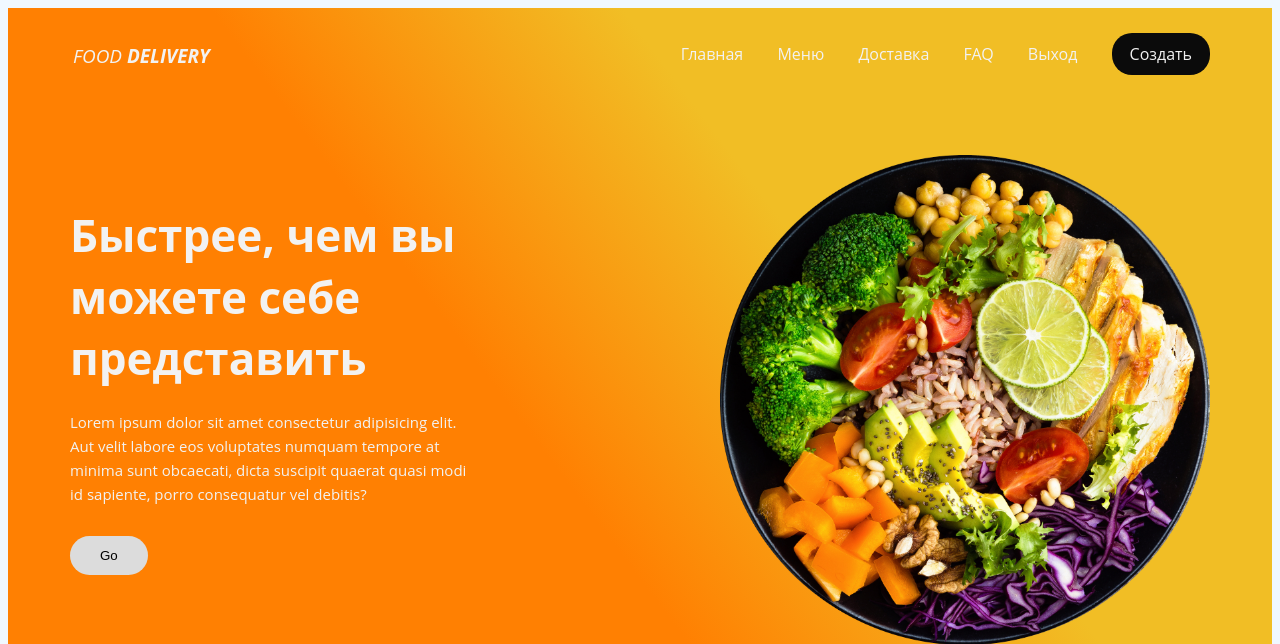
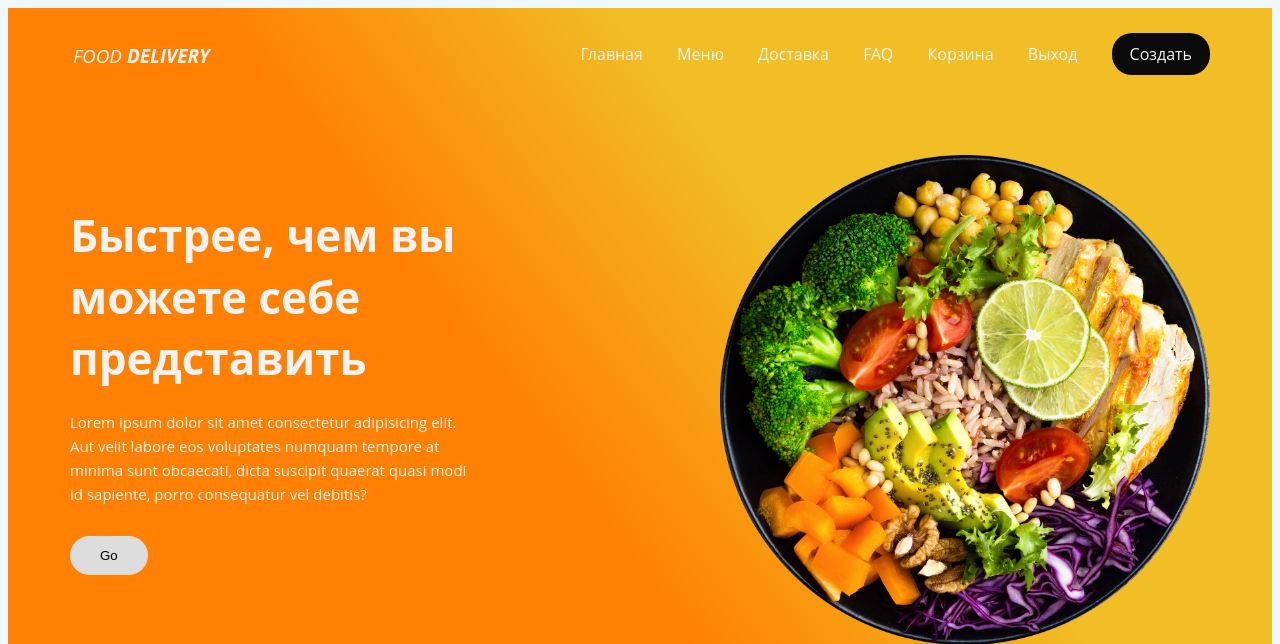
Before and after one commit to noaqq/food_delivery, a Django app: page / in a window 1280 px wide. Shown: the top 644 px of the page. Run offline with Django 4.2, Linux system fonts and the light colour scheme; the visitor is signed in with stand-in values (Sample User, id 1).

Commit message:
add order url

```diff
--- a/delivery/templates/delivery/base.html
+++ b/delivery/templates/delivery/base.html
@@ -19,6 +19,7 @@
               {% if request.user.is_authenticated %}<li><a href="{% url 'menu' %}">Меню</a></li> {% endif %}
               {% if request.user.is_authenticated %} <li><a href="{% url 'delivery' %}">Доставка</a></li> {% endif %}
               <li><a href="{% url 'faq' %}">FAQ</a></li>
+              {% if request.user.is_authenticated %}<li><a href="{% url 'order' %}">Корзина</a></li>{% endif %}
               {% if request.user.is_anonymous %}<li><a href="{% url 'login_user' %}">Вход</a></li> {% endif %}
               {% if request.user.is_authenticated %}<li><a href="{% url 'logout' %}">Выход</a></li> {% endif %}
               {% if request.user.is_anonymous %}<li><a href="{% url 'regist' %}">Регистрация</a></li> {% endif %}
--- a/delivery/templates/delivery/faq.html
+++ b/delivery/templates/delivery/faq.html
@@ -11,6 +11,7 @@
             {% if request.user.is_authenticated %}<li><a href="{% url 'menu' %}">Меню</a></li> {% endif %}
             {% if request.user.is_authenticated %} <li><a href="{% url 'delivery' %}">Доставка</a></li> {% endif %}
             <li><a href="{% url 'faq' %}">FAQ</a></li>
+            {% if request.user.is_authenticated %}<li><a href="{% url 'order' %}">Корзина</a></li>{% endif %}
             {% if request.user.is_anonymous %}<li><a href="{% url 'login_user' %}">Вход</a></li> {% endif %}
             {% if request.user.is_authenticated %}<li><a href="{% url 'logout' %}">Выход</a></li> {% endif %}
             {% if request.user.is_anonymous %}<li><a href="{% url 'regist' %}">Регистрация</a></li> {% endif %}
--- a/delivery/templates/delivery/menu.html
+++ b/delivery/templates/delivery/menu.html
@@ -23,6 +23,7 @@
               {% if request.user.is_authenticated %}<li><a href="{% url 'menu' %}">Меню</a></li> {% endif %}
               {% if request.user.is_authenticated %} <li><a href="{% url 'delivery' %}">Доставка</a></li> {% endif %}
               <li><a href="{% url 'faq' %}">FAQ</a></li>
+              {% if request.user.is_authenticated %}<li><a href="{% url 'faq' %}">Корзина</a></li>{% endif%}
               {% if request.user.is_anonymous %}<li><a href="{% url 'login_user' %}">Вход</a></li> {% endif %}
               {% if request.user.is_authenticated %}<li><a href="{% url 'logout' %}">Выход</a></li> {% endif %}
               {% if request.user.is_anonymous %}<li><a href="{% url 'regist' %}">Регистрация</a></li> {% endif %}
--- a/delivery/templates/delivery/start.html
+++ b/delivery/templates/delivery/start.html
@@ -20,6 +20,7 @@
           {% if request.user.is_authenticated %}<li><a href="{% url 'menu' %}">Меню</a></li> {% endif %}
           {% if request.user.is_authenticated %} <li><a href="{% url 'delivery' %}">Доставка</a></li> {% endif %}
           <li><a href="{% url 'faq' %}">FAQ</a></li>
+          {% if request.user.is_authenticated %}<li><a href="{% url 'order' %}">Корзина</a></li>{% endif %}
           {% if request.user.is_anonymous %}<li><a href="{% url 'login_user' %}">Вход</a></li> {% endif %}
           {% if request.user.is_authenticated %}<li><a href="{% url 'logout' %}">Выход</a></li> {% endif %}
           {% if request.user.is_anonymous %}<li><a href="{% url 'regist' %}">Регистрация</a></li> {% endif %}
```
